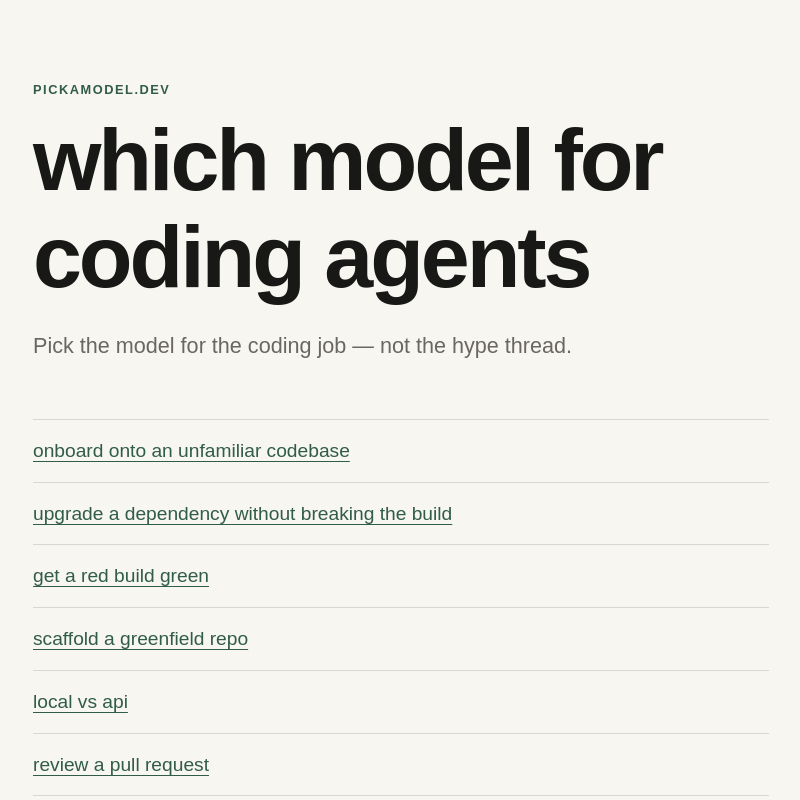
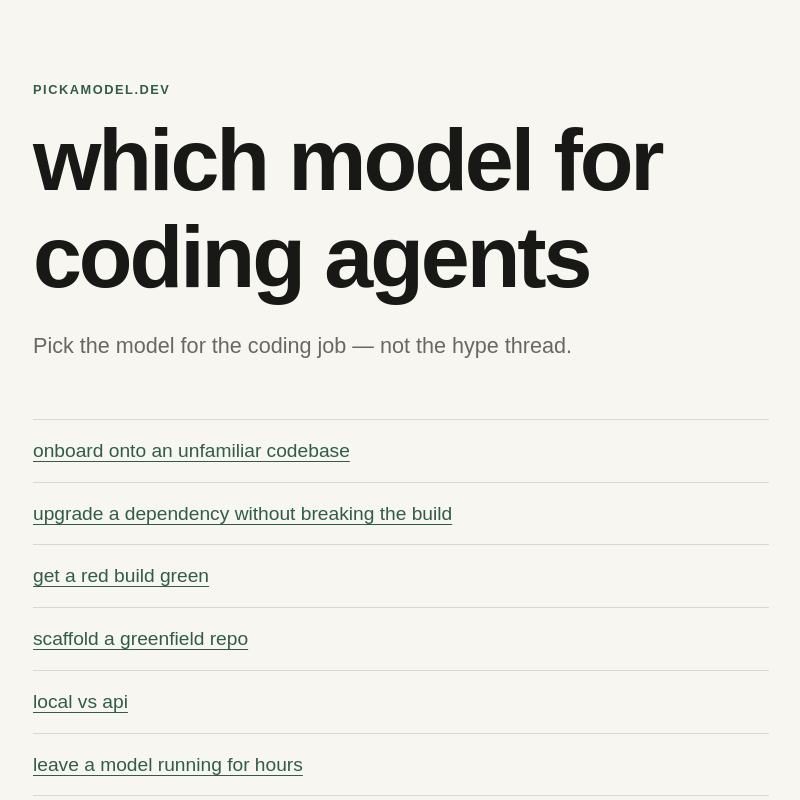
Before and after one commit to kavir10/pickamodel, a Next.js app: page / in a window 1280 px wide. Shown: the top 800 px of the page, without its empty margins (239-1039 px from the left). Built offline with nearby package versions, Linux system fonts and the light colour scheme.

Commit message:
Add long autonomous task job page

```diff
--- a/content/jobs/index.ts
+++ b/content/jobs/index.ts
@@ -3,6 +3,7 @@ import { dependencyUpgrade } from "./dependency-upgrade";
 import { failingCi } from "./failing-ci";
 import { greenfieldScaffold } from "./greenfield-scaffold";
 import { localVsApi } from "./local-vs-api";
+import { longAutonomousTask } from "./long-autonomous-task";
 import { prReview } from "./pr-review";
 import { refactorPr } from "./refactor-pr";
 import { testGeneration } from "./test-generation";
@@ -10,7 +11,7 @@ import { toolLoopDebug } from "./tool-loop-debug";
 import { uiFromDesign } from "./ui-from-design";
 import type { Job } from "./types";
 
-export const jobs = [codebaseOnboarding, dependencyUpgrade, failingCi, greenfieldScaffold, localVsApi, prReview, refactorPr, testGeneration, toolLoopDebug, uiFromDesign] satisfies Job[];
+export const jobs = [codebaseOnboarding, dependencyUpgrade, failingCi, greenfieldScaffold, localVsApi, longAutonomousTask, prReview, refactorPr, testGeneration, toolLoopDebug, uiFromDesign] satisfies Job[];
 
 export function getJob(slug: string): Job | undefined {
   return jobs.find((job) => job.slug === slug);
--- /dev/null
+++ b/content/jobs/long-autonomous-task.ts
@@ -0,0 +1,35 @@
+import type { Job } from "./types";
+
+export const longAutonomousTask: Job = {
+  slug: "long-autonomous-task",
+  title: "leave a model running for hours",
+  oneLiner: "The job takes hours, not one prompt. You need a model that stays on the task when the plan breaks, not the one that writes the best first reply.",
+  recommendations: [
+    {
+      model: "Frontier",
+      bestWhen: "The task is open-ended, the repo is unfamiliar, and a wrong turn wastes the next hour.",
+      avoidWhen: "The steps are already written and the only job is to execute them.",
+      costVibe: "$$$",
+    },
+    {
+      model: "Faster / cheaper cloud",
+      bestWhen: "The plan is fixed, the checks are automatic, and you can stop it the moment a check fails.",
+      avoidWhen: '"Keep going" is the only instruction. It will.',
+      costVibe: "$",
+    },
+    {
+      model: "Local mid",
+      bestWhen: "The work can't leave the machine and the context still fits.",
+      avoidWhen: "The run is long enough that context rot matters more than privacy.",
+      costVibe: "~free",
+    },
+  ],
+  why: [
+    "A long run fails by drift, not by a bad opening answer. The model has to notice it left the job.",
+    'Cheap models look fine for the first twenty minutes, then loop. Frontier earns it when the stop condition is "the job is done," not "the script exited."',
+    "Write the stop condition before you start the run. A model with no finish line will spend the budget.",
+    "Pair with tool-loop-debug when it starts repeating, and failing-ci when the run goes green for the wrong reason.",
+  ],
+  relatedSlugs: ["tool-loop-debug", "failing-ci", "codebase-onboarding"],
+  lastUpdated: "2026-10-03",
+};
```
